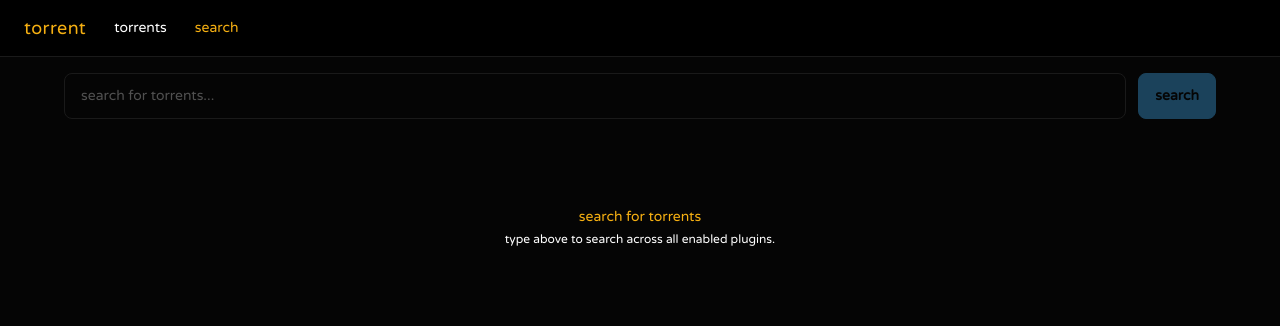
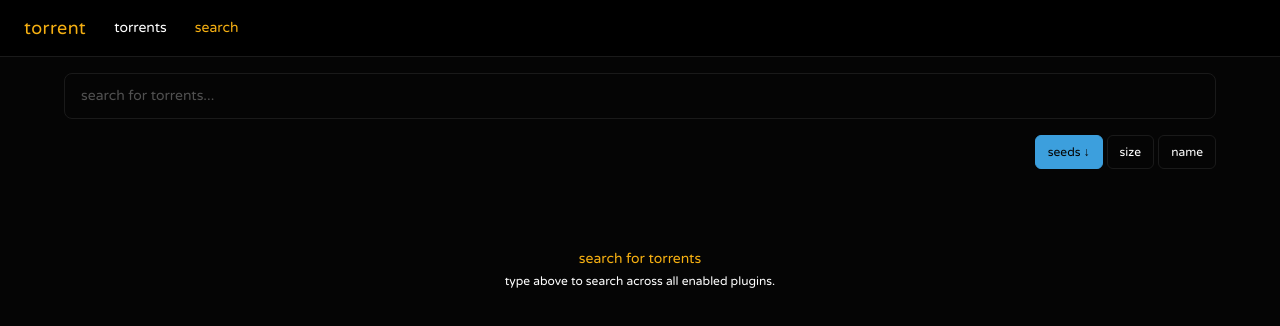
Before and after one commit to houseofmates/torrent, a SvelteKit app: page /search in a window 1280 px wide. Shown: the top 326 px of the page. Built offline with nearby package versions, Linux system fonts and the light colour scheme.

Commit message:
autocommit 11:03:24

```diff
--- a/src/routes/search/+page.svelte
+++ b/src/routes/search/+page.svelte
@@ -11,21 +11,46 @@
 
 	let query = $state('');
 	let selectedPlugin = $state('all');
+	let selectedCategory = $state('all');
 	let results = $state<SearchResult[]>([]);
 	let searchStatus = $state<'idle' | 'searching' | 'done'>('idle');
 	let searchId = $state<number | null>(null);
 	let totalResults = $state(0);
 	let downloading = $state<Record<string, boolean>>({});
+	let sortField = $state<'seeds' | 'size' | 'name'>('seeds');
+	let sortReverse = $state(true);
 
 	let plugins = $derived($searchPlugins || []);
+	let pluginCategories = $derived.by(() => {
+		const cats = new Set<string>();
+		($searchPlugins || []).forEach((p) => {
+			(p.supported_categories || []).forEach((c) => cats.add(c));
+		});
+		return ['all', ...Array.from(cats)];
+	});
 
+	let sortedResults = $derived.by(() => {
+		const sorted = [...results];
+		sorted.sort((a, b) => {
+			let cmp = 0;
+			if (sortField === 'seeds') cmp = (a.nbSeeders || 0) - (b.nbSeeders || 0);
+			else if (sortField === 'size') cmp = (a.fileSize || 0) - (b.fileSize || 0);
+			else cmp = (a.fileName || '').localeCompare(b.fileName || '');
+			return sortReverse ? -cmp : cmp;
+		});
+		return sorted;
+	});
+
+	let pollTimeout: ReturnType<typeof setTimeout> | null = null;
 	let debounceTimer: ReturnType<typeof setTimeout> | null = null;
 
 	async function startSearch() {
-		if (!query.trim() || searchStatus === 'searching') return;
+		if (!query.trim()) return;
+		if (debounceTimer) clearTimeout(debounceTimer);
 
 		if (searchId !== null) {
 			await doSearchStop(searchId);
+			if (pollTimeout) clearTimeout(pollTimeout);
 		}
 
 		searchStatus = 'searching';
@@ -33,7 +58,7 @@
 		totalResults = 0;
 
 		try {
-			const id = await doSearchStart(query.trim(), selectedPlugin);
+			const id = await doSearchStart(query.trim(), selectedPlugin, selectedCategory);
 			searchId = id;
 			pollResults(id);
 		} catch {
@@ -41,8 +66,9 @@
 		}
 	}
 
-	async function pollResults(id: number) {
-		const poll = async () => {
+	function pollResults(id: number) {
+		if (pollTimeout) clearTimeout(pollTimeout);
+		pollTimeout = setTimeout(async () => {
 			try {
 				const data = await doSearchResults(id);
 				results = data.results || [];
@@ -51,27 +77,27 @@
 				if (data.status === 'Stopped') {
 					searchStatus = 'done';
 					searchId = null;
+					pollTimeout = null;
 					return;
 				}
 
-				setTimeout(poll, 1000);
+				pollResults(id);
 			} catch {
 				searchStatus = 'idle';
 				searchId = null;
+				pollTimeout = null;
 			}
-		};
-
-		setTimeout(poll, 1000);
+		}, 1000);
 	}
 
-	function onInput() {
+	function handleInput() {
 		if (debounceTimer) clearTimeout(debounceTimer);
 		debounceTimer = setTimeout(() => {
-			startSearch();
+			if (query.trim()) startSearch();
 		}, 400);
 	}
 
-	function onKeydown(e: KeyboardEvent) {
+	function handleKeydown(e: KeyboardEvent) {
 		if (e.key === 'Enter') {
 			if (debounceTimer) clearTimeout(debounceTimer);
 			startSearch();
@@ -79,15 +105,16 @@
 	}
 
 	async function download(result: SearchResult) {
-		if (!result.fileUrl && !result.descrLink) return;
+		const url = result.fileUrl || result.descrLink;
+		if (!url) return;
 		const key = result.fileName;
 		downloading = { ...downloading, [key]: true };
 
 		try {
-			const url = result.fileUrl || result.descrLink || '';
 			await doAddTorrent(url);
-			downloading = { ...downloading, [key]: false };
 		} catch {
+			// toast shown by store
+		} finally {
 			downloading = { ...downloading, [key]: false };
 		}
 	}
@@ -102,33 +129,45 @@
 	function stopSearch() {
 		if (searchId !== null) {
 			doSearchStop(searchId);
+			if (pollTimeout) clearTimeout(pollTimeout);
 			searchStatus = 'done';
 			searchId = null;
 		}
 	}
+
+	function toggleSort(field: 'seeds' | 'size' | 'name') {
+		if (sortField === field) {
+			sortReverse = !sortReverse;
+		} else {
+			sortField = field;
+			sortReverse = field === 'seeds';
+		}
+	}
 </script>
 
-<div class="px-4 sm:px-6 py-4" style="max-width: 1200px; margin: 0 auto;">
+<div class="px-4 sm:px-6 py-4 pb-24 sm:pb-6" style="max-width: 1200px; margin: 0 auto;">
 	<!-- search bar -->
-	<div class="flex flex-col sm:flex-row gap-3 mb-6">
-		<div class="flex-1">
+	<div class="mb-4">
 		<input
 			type="text"
 			bind:value={query}
-				oninput={onInput}
-				onkeydown={onKeydown}
+			oninput={handleInput}
+			onkeydown={handleKeydown}
 			class="w-full px-4 py-3 border text-sm"
 			style="background: var(--color-surface-input); border-color: var(--color-border-subtle); border-radius: 8px; color: var(--color-text-primary);"
 			placeholder="search for torrents..."
 			aria-label="search torrents"
 		/>
 	</div>
-		<div class="flex gap-2">
+
+	<!-- filter row -->
+	<div class="flex flex-wrap gap-2 mb-4">
 		{#if plugins.length > 0}
 			<select
 				bind:value={selectedPlugin}
-					class="px-3 py-3 border text-sm"
-					style="background: var(--color-surface-input); border-color: var(--color-border-subtle); border-radius: 8px; color: var(--color-text-primary);"
+				class="px-3 py-2 border text-xs"
+				style="background: var(--color-surface-input); border-color: var(--color-border-subtle); border-radius: 6px; color: var(--color-text-primary);"
+				onchange={() => { if (query.trim()) startSearch(); }}
 			>
 				<option value="all">all plugins</option>
 				{#each plugins as plugin}
@@ -136,14 +175,30 @@
 				{/each}
 			</select>
 		{/if}
+
+		{#if pluginCategories.length > 1}
+			<select
+				bind:value={selectedCategory}
+				class="px-3 py-2 border text-xs"
+				style="background: var(--color-surface-input); border-color: var(--color-border-subtle); border-radius: 6px; color: var(--color-text-primary);"
+				onchange={() => { if (query.trim()) startSearch(); }}
+			>
+				{#each pluginCategories as cat}
+					<option value={cat}>{cat}</option>
+				{/each}
+			</select>
+		{/if}
+
+		<div class="flex gap-1 ml-auto">
+			{#each ['seeds', 'size', 'name'] as field}
 				<button
-				onclick={startSearch}
-				disabled={searchStatus === 'searching' || !query.trim()}
-				class="px-4 py-3 text-sm font-bold border disabled:opacity-40 transition-all duration-150 active:scale-[0.98]"
-				style="background: var(--color-accent-blue); border-color: var(--color-accent-blue); border-radius: 8px; color: #050505;"
+					class="px-3 py-2 text-xs border transition-all duration-150 active:scale-[0.98]"
+					style="background: {sortField === field ? 'var(--color-accent-blue)' : 'var(--color-surface-input)'}; border-color: {sortField === field ? 'var(--color-accent-blue)' : 'var(--color-border-subtle)'}; border-radius: 6px; color: {sortField === field ? '#050505' : 'var(--color-text-primary)'};"
+					onclick={() => toggleSort(field as 'seeds' | 'size' | 'name')}
 				>
-				{searchStatus === 'searching' ? 'searching...' : 'search'}
+					{field}{sortField === field ? (sortReverse ? ' ↓' : ' ↑') : ''}
 				</button>
+			{/each}
 		</div>
 	</div>
 
@@ -179,9 +234,9 @@
 	{/if}
 
 	<!-- results -->
-	{#if results.length > 0}
+	{#if sortedResults.length > 0}
 		<div class="flex flex-col gap-3" role="list">
-			{#each results as result (result.fileName)}
+			{#each sortedResults as result (result.fileName + result.fileSize + result.siteUrl)}
 				<div role="listitem" class="border p-4 transition-colors duration-150" style="border-color: var(--color-border-subtle); background: var(--color-surface-card); border-radius: 10px;">
 					<div class="flex items-start justify-between gap-3">
 						<div class="flex-1 min-w-0">
@@ -197,7 +252,7 @@
 							onclick={() => download(result)}
 							disabled={downloading[result.fileName]}
 							class="px-3 py-2 text-xs font-bold border whitespace-nowrap disabled:opacity-40 transition-all duration-150 active:scale-[0.98] flex-shrink-0"
-							style="border-color: var(--color-accent-blue); color: {downloading[result.fileName] ? 'var(--color-text-info)' : 'var(--color-accent-blue)'}; border-radius: 6px; background: {downloading[result.fileName] ? 'transparent' : 'var(--color-accent-blue)'};"
+							style="background: {downloading[result.fileName] ? 'transparent' : 'var(--color-accent-blue)'}; border-color: var(--color-accent-blue); border-radius: 6px; color: {downloading[result.fileName] ? 'var(--color-text-info)' : '#050505'};"
 						>
 							{downloading[result.fileName] ? 'adding...' : 'download'}
 						</button>
@@ -207,14 +262,14 @@
 		</div>
 	{/if}
 
-	<!-- empty state -->
+	<!-- empty states -->
 	{#if searchStatus === 'idle' && results.length === 0}
 		<div class="text-center py-16">
 			<p class="text-sm mb-1" style="color: var(--color-accent-yellow);">search for torrents</p>
 			<p class="text-xs" style="color: var(--color-text-info);">type above to search across all enabled plugins.</p>
 		</div>
 	{/if}
-	{#if searchStatus === 'done' && results.length === 0}
+	{#if searchStatus === 'done' && sortedResults.length === 0}
 		<div class="text-center py-16">
 			<p class="text-sm mb-1" style="color: var(--color-accent-yellow);">no results</p>
 			<p class="text-xs" style="color: var(--color-text-info);">try a different query or plugin.</p>
```
Lines whose indentation alone changed are shown as unchanged.
